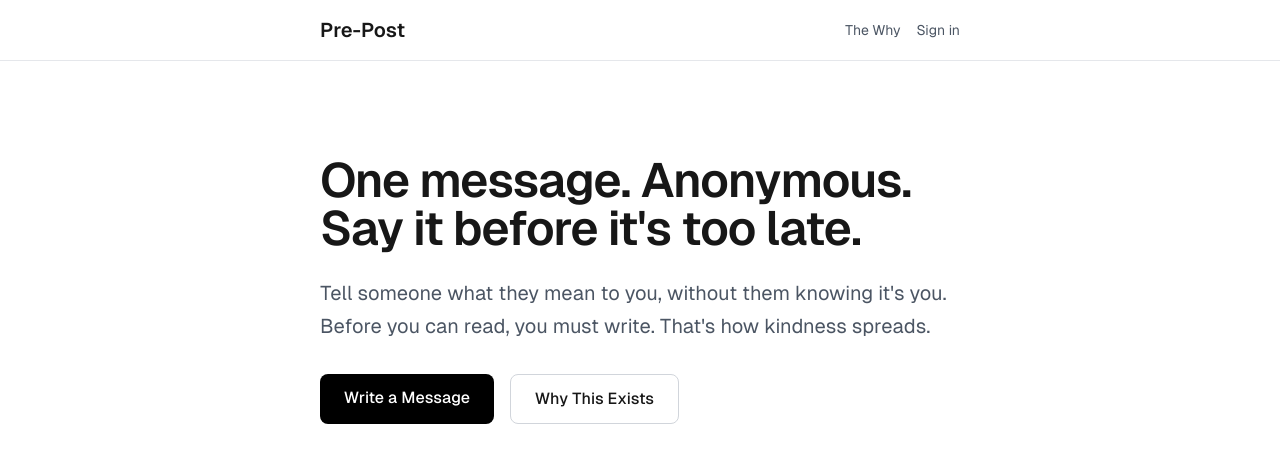
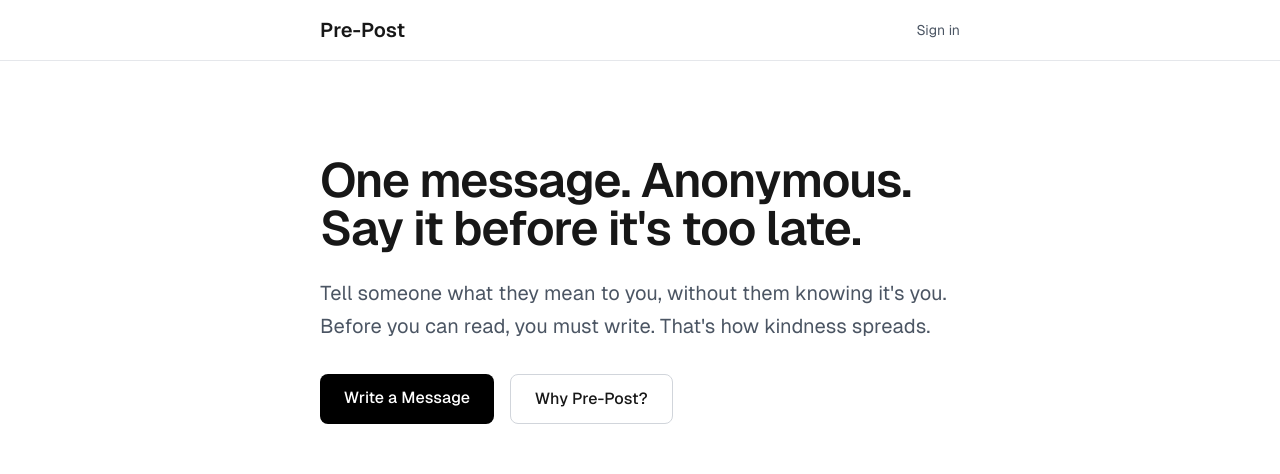
Before and after one commit to nanusense/pre-post, a Next.js app: page / in a window 1280 px wide. Shown: the top 474 px of the page. Built offline with nearby package versions, Linux system fonts and the light colour scheme; no server answers.

Commit message:
Update homepage: remove The Why nav link, rename button to Why Pre-Post?
Co-Authored-By: Claude Opus 4.5 <noreply@anthropic.com>

```diff
--- a/src/app/page.tsx
+++ b/src/app/page.tsx
@@ -11,9 +11,6 @@ export default async function HomePage() {
         <div className="max-w-2xl mx-auto px-4 py-4 flex items-center justify-between">
           <span className="text-xl font-semibold">Pre-Post</span>
           <nav className="flex items-center gap-4">
-            <Link href="/why" className="text-sm text-gray-600 hover:text-black">
-              The Why
-            </Link>
             {user ? (
               <Link href="/dashboard" className="text-sm text-gray-600 hover:text-black">
                 Dashboard
@@ -48,7 +45,7 @@ export default async function HomePage() {
             href="/why"
             className="inline-block px-6 py-3 border border-gray-300 text-center rounded-lg font-medium hover:border-gray-400"
           >
-            Why This Exists
+            Why Pre-Post?
           </Link>
         </div>
       </section>
```
